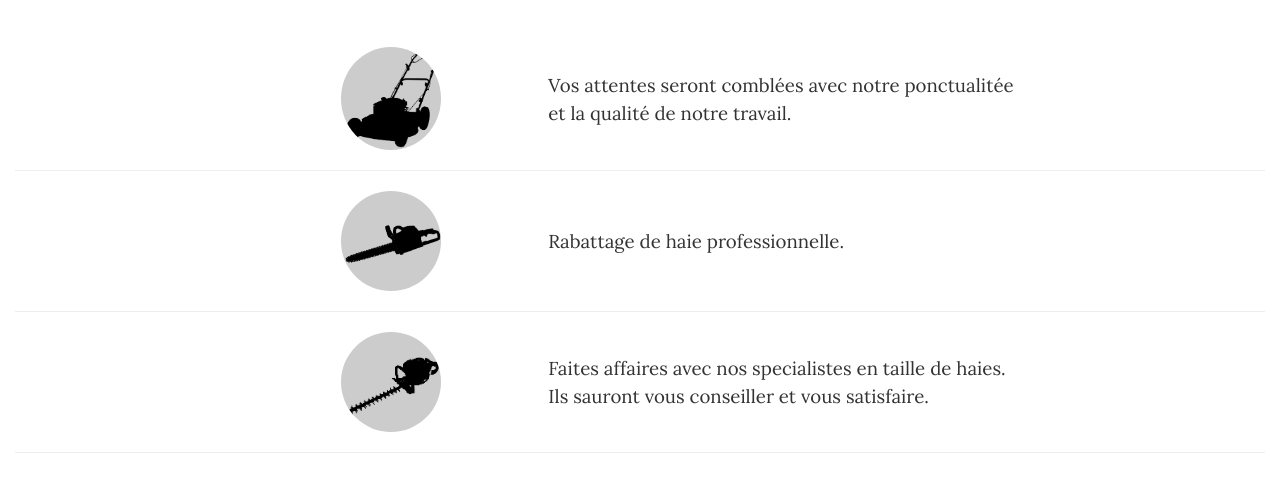
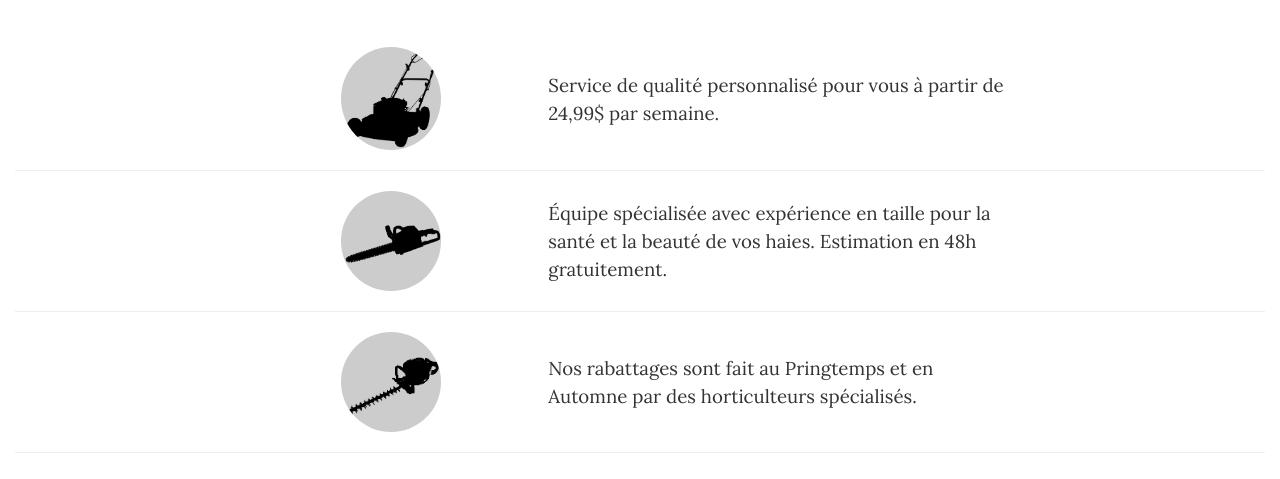
Before and after one commit to Gargamine/haies, a website: page website_haies_racine/index.html in a window 1280 px wide. Shown: the part 321-800 px from the top of the page. Drawn offline with nearby package versions, Linux system fonts and the light colour scheme.

Commit message:
Modified bubbles' text + Facebook image footer redirect to website.

```diff
--- a/website_haies_racine/index.html
+++ b/website_haies_racine/index.html
@@ -87,7 +87,7 @@
 						<img class="img-circle center-block align-middle img-balloon" src="img/tondeuse-blackAndWhite-02.png" alt="" style="width:100px;">
 					</div>
 					<div class="col-xs-7 .col-sm-7">
-						<p class="texty">Vos attentes seront comblées avec notre ponctualitée et la qualité de notre travail.</p>
+						<p class="texty">Service de qualité personnalisé pour vous à partir de 24,99$ par semaine.</p>
 					</div>
 				</div>
 			</div>
@@ -100,7 +100,7 @@
 						<img class="img-circle center-block img-balloon" src="img/chainsaw-blackAndWhite-02.png" alt="" style="width:100px;">
 					</div>
 					<div class="col-xs-7 .col-sm-7">
-						<p class="texty">Rabattage de haie professionnelle.</p>
+						<p class="texty">Équipe spécialisée avec expérience en taille pour la santé et la beauté de vos haies. Estimation en 48h gratuitement.</p>
 					</div>
 				</div>
 			</div>
@@ -113,7 +113,7 @@
 						<img class="img-circle center-block img-balloon" src="img/taille_haie_b&w.png" alt="" style="width:100px;">
 					</div>
 					<div class="col-xs-7 .col-sm-7">
-						<p class="texty">Faites affaires avec nos specialistes en taille de haies. Ils sauront vous conseiller et vous satisfaire.</p>
+						<p class="texty">Nos rabattages sont fait au Pringtemps et en Automne par des horticulteurs spécialisés.</p>
 					</div>
 				</div>
 			</div>
@@ -183,7 +183,7 @@
 					<div class="col-lg-8 col-lg-offset-2 col-md-10 col-md-offset-1">
 						<ul class="list-inline text-center">
 							<li>
-								<a href="#">
+								<a href="https://www.facebook.com/LesHaiesRacine/">
 									<span class="fa-stack fa-lg">
 										<i class="fa fa-circle fa-stack-2x"></i>
 										<i class="fa fa-facebook fa-stack-1x fa-inverse"></i>
```
Also changed, not shown: website_haies_racine/about.html (+1 -1 lines).
